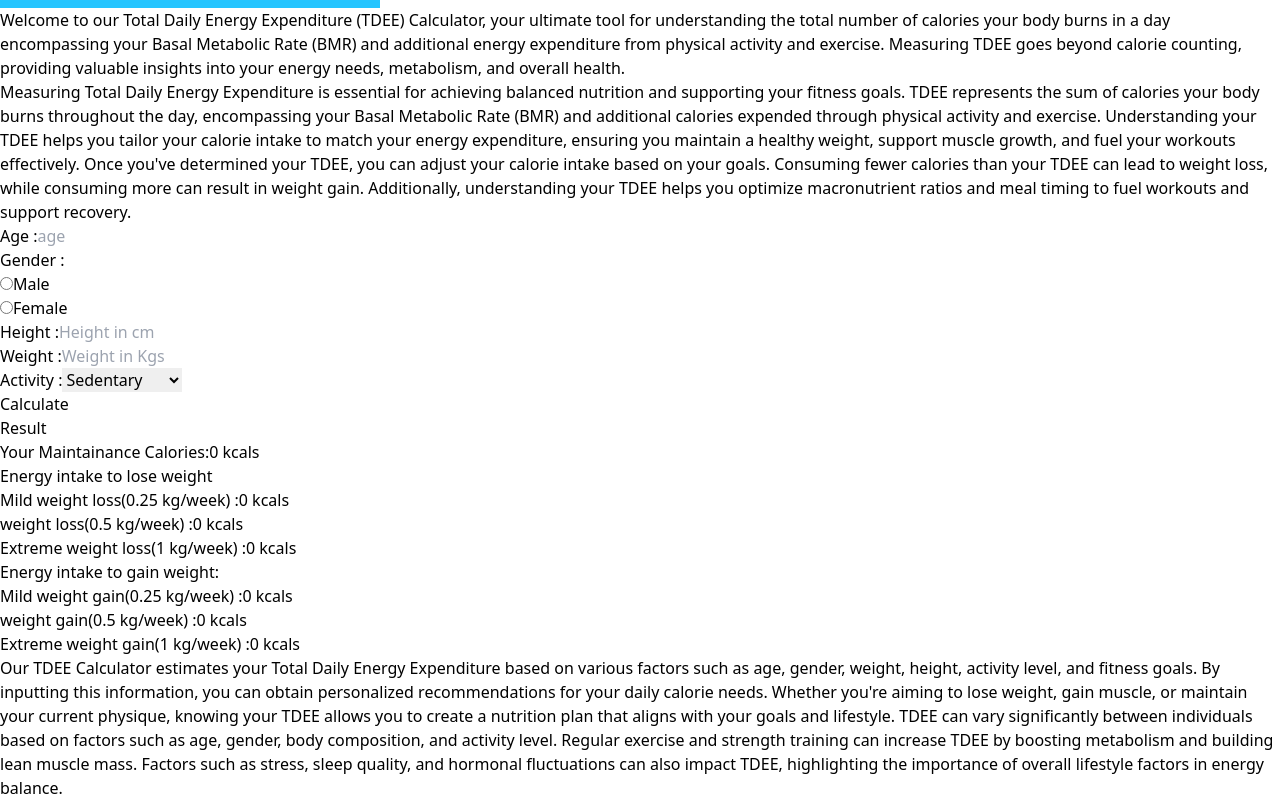
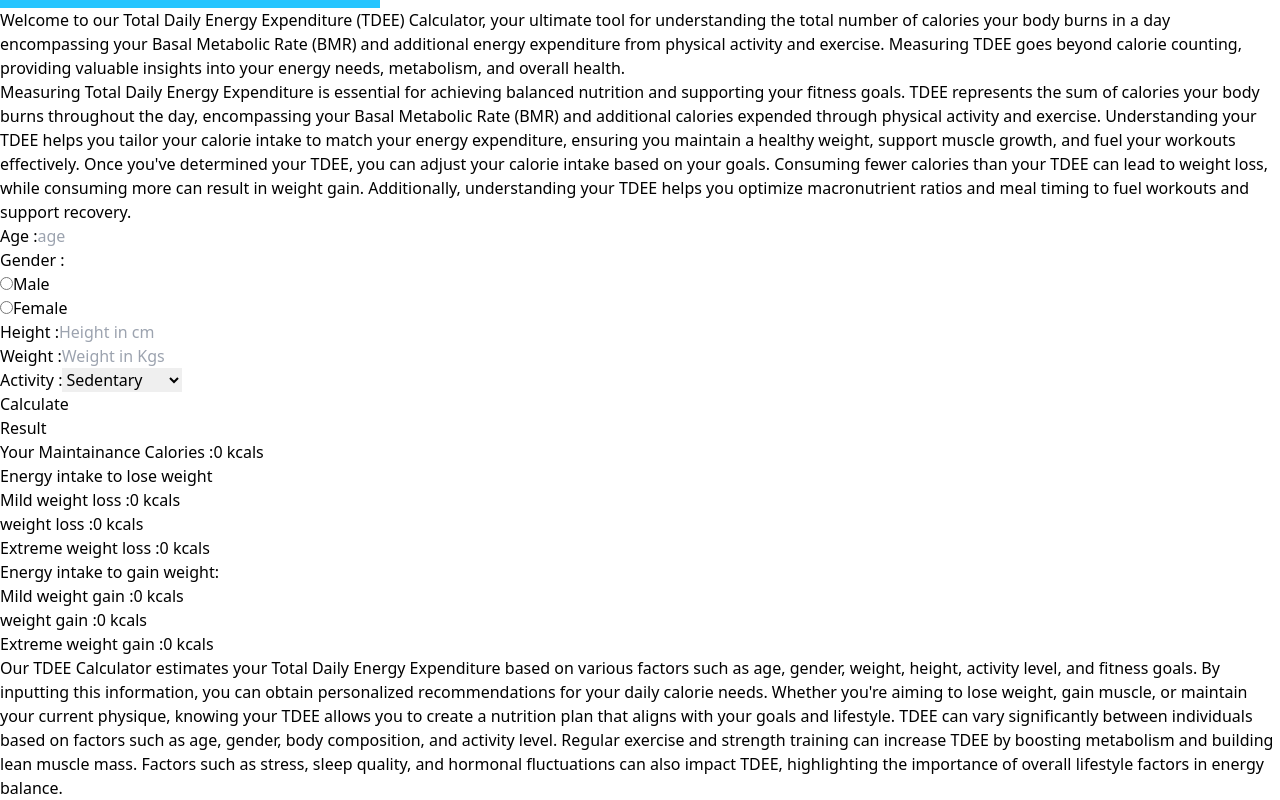
Before and after one commit to aswin-ashokan/fitnumerics, a React (Vite) app: page /fitcalc/tdee in a window 1280 px wide. Shown: the part 1008-1808 px from the top of the page. Built offline with nearby package versions, Linux system fonts and the light colour scheme; no server answers; the HTML template or start-up script is replaced by a standard one.

Commit message:
fitcalc finished futher bug will be resolved after production

```diff
--- a/src/components/FitCalcComponents/Bmr.jsx
+++ b/src/components/FitCalcComponents/Bmr.jsx
@@ -151,12 +151,7 @@ const Bmr = () => {
               className="float-left"
             />
             <h4 className="text-center text-2xl">Result</h4>
-            <p className="mt-4 text-center">
-              Your BMR :
-              <span className="text-3xl lg:mt-0 mt-2">
-                {bmr}
-                <span className="text-sm"> Calories/day</span>
-              </span>
+            <p className="mt-4 text-center">Your BMR :<span className="ml-1 lg:text-3xl text-xl font-medium lg:mt-0 mt-2">{bmr}<span className="text-sm font-normal"> Calories/day</span></span>
             </p>
           </div>
         </div>
--- a/src/components/FitCalcComponents/Tdee.jsx
+++ b/src/components/FitCalcComponents/Tdee.jsx
@@ -194,8 +194,8 @@ const Tdee = () => {
           <div className="mt-6">
             <h4 className="text-2xl text-center">Result</h4>
             <p className="mt-4 text-center lg:text-lg">
-              Your Maintainance Calories:
-              <span className="lg:text-2xl text-xl font-medium">
+              Your Maintainance Calories :
+              <span className="ml-1 lg:text-2xl text-xl font-medium">
                 {tdee}
                 <span className="text-sm font-normal"> kcals</span>
               </span>
@@ -210,17 +210,15 @@ const Tdee = () => {
                   </li>
                   <li className="mb-1 mt-1">
                     <span className="lg:text-lg font-medium">
-                      Mild weight loss
+                      Mild weight loss :
                     </span>
-                    (0.25 kg/week) :
                     <span className="ml-1 lg:text-xl text-lg font-medium">
                       {mildWeightLoss}
                       <span className="text-sm font-normal"> kcals</span>
                     </span>
                   </li>
                   <li>
-                    <span className="lg:text-lg font-medium">weight loss</span>
-                    (0.5 kg/week) :
+                    <span className="lg:text-lg font-medium">weight loss :</span>
                     <span className="ml-1 lg:text-xl text-lg font-medium">
                       {WeightLoss}
                       <span className="text-sm font-normal"> kcals</span>
@@ -228,9 +226,8 @@ const Tdee = () => {
                   </li>
                   <li className="mt-1">
                     <span className="lg:text-lg font-medium">
-                      Extreme weight loss
+                      Extreme weight loss :
                     </span>
-                    (1 kg/week) :
                     <span className="ml-1 lg:text-xl text-lg font-medium">
                       {extremeWeightLoss}
                       <span className="text-sm font-normal"> kcals</span>
@@ -247,17 +244,15 @@ const Tdee = () => {
                   </li>
                   <li className="mb-1">
                     <span className="lg:text-lg font-medium">
-                      Mild weight gain
+                      Mild weight gain :
                     </span>
-                    (0.25 kg/week) :
                     <span className="ml-1 font-medium lg:text-xl text-lg">
                       {mildWeightGain}
                       <span className="text-sm font-normal"> kcals</span>
                     </span>
                   </li>
                   <li>
-                    <span className="lg:text-lg font-medium">weight gain</span>
-                    (0.5 kg/week) :
+                    <span className="lg:text-lg font-medium">weight gain :</span>
                     <span className="font-medium lg:text-xl text-lg ml-1">
                       {WeightGain}
                       <span className="text-sm font-normal"> kcals</span>
@@ -265,9 +260,8 @@ const Tdee = () => {
                   </li>
                   <li className="mt-1">
                     <span className="lg:text-lg font-medium">
-                      Extreme weight gain
+                      Extreme weight gain :
                     </span>
-                    (1 kg/week) :
                     <span className="font-medium lg:text-xl text-lg ml-1">
                       {extremeWeightGain}
                       <span className="text-sm font-normal"> kcals</span>
```
